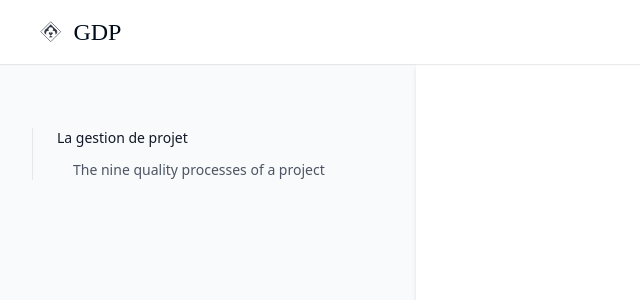
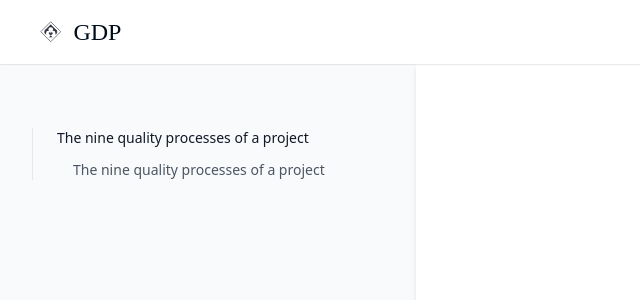
Before and after one commit to greglejeune/ebook, a Jekyll site: the page built from gdp.html, in a window 1280 px wide. Shown: the top 300 px of the page, without its empty margins (0-640 px from the left). Built offline with Jekyll 4.4.1, drawn with Linux system fonts in a browser that asks for light colours.

Commit message:
Update gdp.html

```diff
--- a/_layouts/gdp.html
+++ b/_layouts/gdp.html
@@ -32,7 +32,7 @@
               <nav aria-label="Table of contents" class="text-sm max-w-[37.5rem] mx-auto lg:max-w-none lg:mx-0 relative lg:sticky lg:top-10" x-data="TableOfContents()" x-init="init()">
                 <ul role="list" class="space-y-8 border-l border-gray-200 pl-6">
                   <li class="space-y-3">
-                    <a href="" class="block font-medium text-gray-900 transition-colors duration-300">La gestion de projet</a>
+                    <a href="" class="block font-medium text-gray-900 transition-colors duration-300">The nine quality processes of a project</a>
                     <ul role="list" class="space-y-3">
                       {% assign articles = site.gdp%}
                       {% for post in articles %}
```
